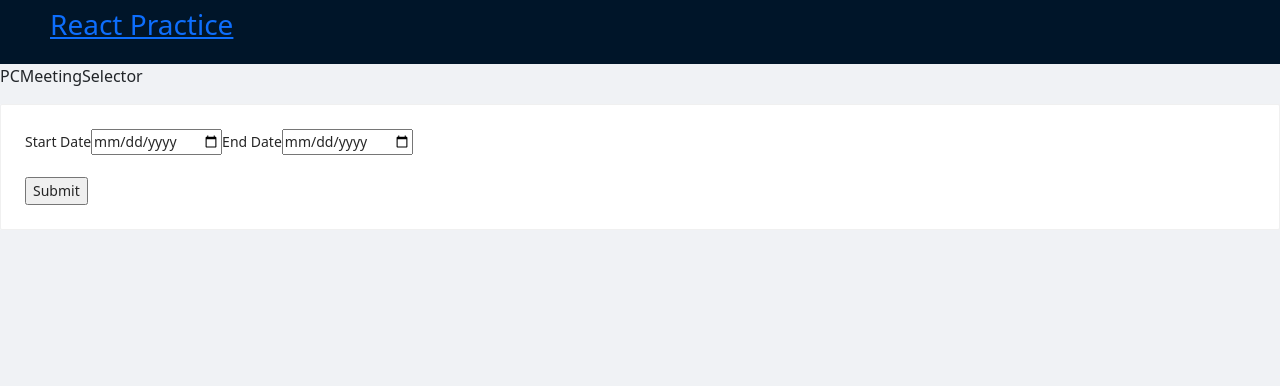
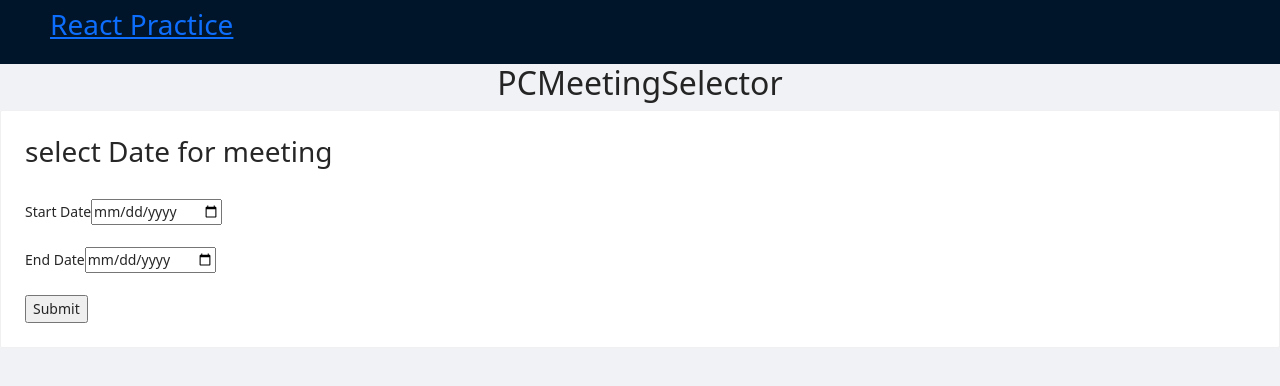
Before and after one commit to Gitter22/react-practice, a React (Create React App) app: page /payalC/meeting-selector in a window 1280 px wide. Shown: the top 386 px of the page. Built offline with nearby package versions, Linux system fonts and the light colour scheme; no server answers.

Commit message:
add validation in date picker

```diff
--- a/src/pages/Users/PayalC/MeetingSelector/DatePicker.js
+++ b/src/pages/Users/PayalC/MeetingSelector/DatePicker.js
@@ -23,11 +23,36 @@ const DatePicker = (props) => {
   return (
     <>
       <Card>
+        <h3>select Date for meeting</h3>
+        <br />
         <form onSubmit={handleSubmit}>
           <label htmlFor="startdate">Start Date</label>
-          <input type="date" value={startDate} onChange={startHandler} />
+          <input
+            type="date"
+            value={startDate}
+            onChange={startHandler}
+            // disable={[
+            //   new Date(),
+            //   { daysOfWeek: [0, 6] },
+            //   { before: new Date() },
+            // ]}
+          />
+          <br />
+          <br />
           <label htmlFor="enddate">End Date</label>
-          <input type="date" value={endDate} onChange={endHandler} />
+          <input
+            type="date"
+            value={endDate}
+            onChange={endHandler}
+            min={startDate}
+            // disable={[
+            //   new Date(),
+            //   { daysOfWeek: [0, 6] },
+            //   { before: new Date() },
+            // ]}
+
+            // min={disablePastDate()}
+          />
           <br />
           <br />
 
--- a/src/pages/Users/PayalC/MeetingSelector/DayPicker.js
+++ b/src/pages/Users/PayalC/MeetingSelector/DayPicker.js
@@ -33,7 +33,7 @@ const DayPicker = (props) => {
   return (
     <>
       <Card>
-        <p>select Day for meeting</p>
+        <h3>select Day for meeting</h3>
 
         <form>
           <div>
@@ -102,16 +102,6 @@ const DayPicker = (props) => {
             </div>
             <input type="submit" onClick={onSubmit} />
           </div>
-
-          {/* <div>
-            <textarea
-              name="response"
-              value={dayInfo.response}
-              data={dayInfo.response}
-              style={{ height: "50px" }}
-              onChange={handleChange}
-            ></textarea>
-          </div> */}
         </form>
       </Card>
     </>
--- a/src/pages/Users/PayalC/MeetingSelector/DisplayResult.js
+++ b/src/pages/Users/PayalC/MeetingSelector/DisplayResult.js
@@ -5,19 +5,14 @@ import DayPicker from "./DayPicker";
 
 const DisplayResult = () => {
   const [isEntered, setIsEntered] = useState(false);
-  const [startDate, setStartdate] = useState(null);
-  const [endDate, setEndDate] = useState(null);
+  const [startDate, setStartdate] = useState("");
+  const [endDate, setEndDate] = useState("");
   const [day, setDay] = useState("");
 
-  const dateHandler = (entered, start = null, end = null) => {
+  const dateHandler = (entered, start, end) => {
     setIsEntered(entered);
     setStartdate(start);
     setEndDate(end);
-
-    if (Date.parse(startDate) >= Date.parse(endDate)) {
-      alert("End date should be greater than Start date");
-      setEndDate("");
-    }
   };
 
   const dayHandler = (dayInfo) => {
@@ -27,21 +22,19 @@ const DisplayResult = () => {
   const result =
     startDate && endDate && day !== "" ? (
       <textarea
-        value={`your selected dates is ${startDate} to ${endDate} and days is ${day}`}
+        value={`your selected date is ${startDate} to ${endDate} and days is ${day}`}
         style={{ height: "100px", width: "400px" }}
         onChange={dateHandler}
       ></textarea>
     ) : (
-      <p> select date is </p>
+      <p> select date & day </p>
     );
 
   return (
     <>
-      <DatePicker day={day} dateSubmit={dateHandler} />
+      <DatePicker dateSubmit={dateHandler} />
       <br />
-      {isEntered && (
-        <DayPicker start={startDate} end={endDate} dayHandler={dayHandler} />
-      )}
+      {isEntered && <DayPicker dayHandler={dayHandler} />}
       <br />
       {isEntered && <Card>{result}</Card>}
     </>
--- a/src/pages/Users/PayalC/MeetingSelector/PCMeetingSelector.js
+++ b/src/pages/Users/PayalC/MeetingSelector/PCMeetingSelector.js
@@ -4,7 +4,7 @@ import DisplayResult from "./DisplayResult";
 const PCMeetingSelector = () => {
   return (
     <>
-      <p>PCMeetingSelector</p>
+      <h2 style={{ textAlign: "center" }}>PCMeetingSelector</h2>
       <DisplayResult />
     </>
   );
```
